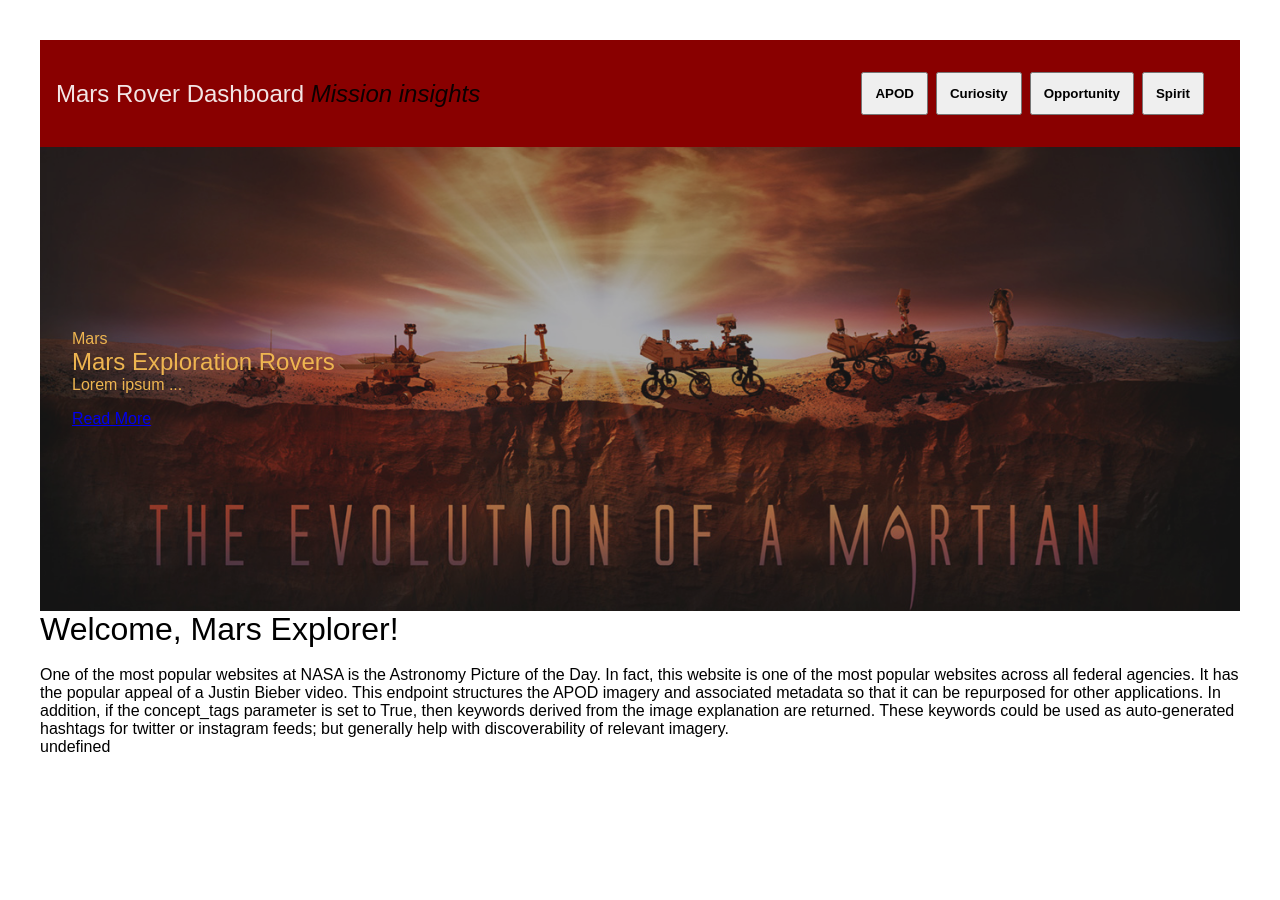
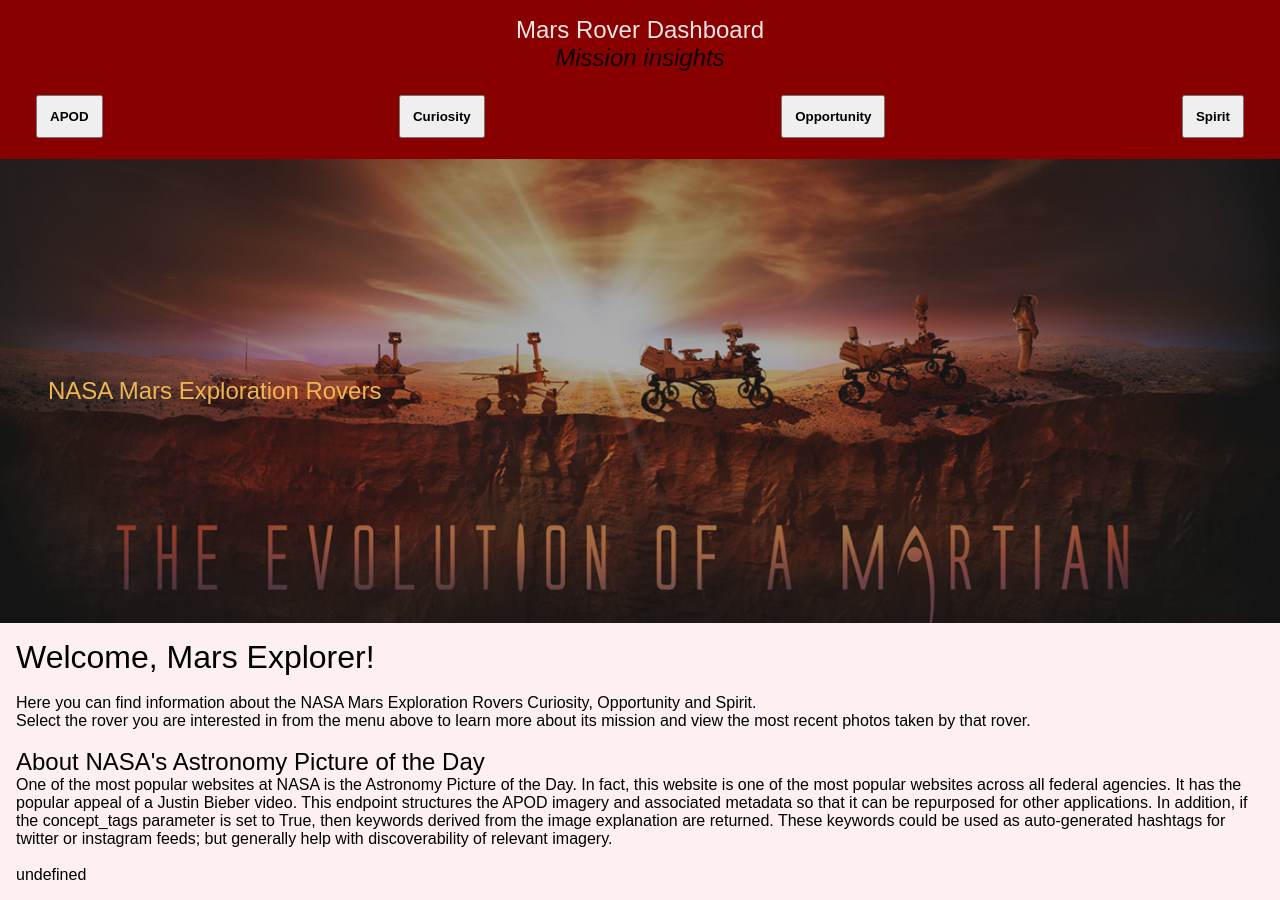
Before and after one commit to Butanska/Mars-Rover-Dashboard, a website: page src/public/index.html in a window 1280 px wide. Before the commit the page ends 800 px from the top, so only its background shows below. Drawn offline with nearby package versions, Linux system fonts and the light colour scheme; no server answers; some icons are missing.

Commit message:
Added styling

```diff
--- a/src/public/assets/stylesheets/index.css
+++ b/src/public/assets/stylesheets/index.css
@@ -1,5 +1,7 @@
 @import "navbar.css";
 @import "showcase.css";
+@import "resets.css";
+@import "page_layout.css";
 
 /* -------------------  MOBILE  --------------------- */
 
@@ -16,7 +18,7 @@ header {
 
 main {
   flex: 1;
-  padding: 20px;
+  /* padding: 20px; */
 }
 
 footer {
--- a/src/public/assets/stylesheets/navbar.css
+++ b/src/public/assets/stylesheets/navbar.css
@@ -9,24 +9,42 @@
 
 #main-nav .container {
   display: grid;
-  grid-template-columns: 5fr 2fr;
+  grid-template-columns: 1fr;
   padding: 1rem;
   align-items: center;
+  text-align: center;
 }
 
 #main-nav .container h1 {
   color: #f3e5e5;
 }
 
+#main-nav .container ul li a {
+  padding: 0.5rem;
+  margin: 0 0.25rem;
+  font-weight: bold;
+}
+
 #main-nav span {
+  display: block;
   color: #0d0000;
   font-style: italic;
 }
 
+
 #main-nav .container .roversContainer {
   display: flex;
   justify-content: space-between;
-  padding: 1rem;
+  align-content: center;
+  flex-wrap: wrap;
+  padding: 1rem 1rem 0rem 1rem;
+}
+
+#main-nav .container .roversContainer div {
+  margin: 0;
+  text-align: center;
+  line-height: 55px;
+  /* font-size: 30px; */
 }
 
 #main-nav .container button {
@@ -35,19 +53,13 @@
   font-weight: bold;
 }
 
-#main-nav .container button .current {
+/* #main-nav .container button .current {
   background: #f3e5e5;
   color: #333;
   border-radius: 5px;
-}
+} */
 
 #main-nav .container button:hover {
   background: #f3e5e5;
   border-radius: 5px;
 }
-
-/* #main-nav .container .roverButton li {
-  padding: 0.75rem;
-  margin: 0 0.25rem;
-  font-weight: bold;
-} */
--- /dev/null
+++ b/src/public/assets/stylesheets/page_layout.css
@@ -0,0 +1,6 @@
+/* Page Layout */
+
+.page-layout {
+  padding: 1rem;
+  background-color: #fef0f0;
+}
--- a/src/public/assets/stylesheets/resets.css
+++ b/src/public/assets/stylesheets/resets.css
@@ -3,7 +3,13 @@ html {
   font-size: 16px;
 }
 
-*, *:before, *:after {
+/* *, *:before, *:after {
+  box-sizing: border-box;
+} */
+
+* {
+  margin: 0;
+  padding: 0;
   box-sizing: border-box;
 }
 
@@ -21,3 +27,7 @@ img {
   max-width: 100%;
   height: auto;
 }
+
+.container {
+  padding: 0 1rem;
+}
--- a/src/public/client.js
+++ b/src/public/client.js
@@ -45,10 +45,18 @@ const App = (state) => {
         <main>
             ${navBar()}
             ${showcase()}
+
+            <div class ="page-layout">
             ${Greeting(store.get('user').get('name'))}
-
-            <section>
                 <br>
+                <p>
+                   Here you can find information about the NASA Mars Exploration Rovers Curiosity, Opportunity and Spirit.
+                </p>
+                <p>
+                   Select the rover you are interested in from the menu above to learn more about its mission and view the most recent photos taken by that rover.
+                </p>
+                <br>
+                <h2>About NASA's Astronomy Picture of the Day</h2>
                 <p>
                     One of the most popular websites at NASA is the Astronomy Picture of the Day. In fact, this website is one of
                     the most popular websites across all federal agencies. It has the popular appeal of a Justin Bieber video.
@@ -57,8 +65,9 @@ const App = (state) => {
                     explanation are returned. These keywords could be used as auto-generated hashtags for twitter or instagram feeds;
                     but generally help with discoverability of relevant imagery.
                 </p>
+                <br>
                 ${ImageOfTheDay(state.get('apod'))}
-            </section>
+            </div>
         </main>
         <footer></footer>
     `
@@ -76,7 +85,9 @@ const navBar = () => {
           <i class="fas fa-globe-europe"></i> Mars Rover Dashboard <span> Mission insights </span>
         </h1>
         <div class="roversContainer">
+            <div class="rovers">
             <button class="current">APOD</button>
+            </div>
             ${buildNavMenu()}
         </div>
       </div>
@@ -93,10 +104,7 @@ const showcase = () => {
       <div class="container">
         <div class="showcase-container">
           <div class="showcase-content">
-            <div class="category category-mars">Mars</div>
-            <h2>Mars Exploration Rovers</h2>
-            <p>Lorem ipsum ...</p>
-            <a href="blog_post.html" class="btn">Read More</a>
+            <h2>NASA Mars Exploration Rovers</h2>
           </div>
         </div>
       </div>
--- a/src/public/index.html
+++ b/src/public/index.html
@@ -8,7 +8,6 @@
     <script src="https://cdnjs.cloudflare.com/ajax/libs/immutable/3.8.2/immutable.min.js"></script>
     <title>Document</title>
     <link rel="stylesheet" href="./assets/stylesheets/index.css">
-    <link rel="stylesheet" href="./assets/stylesheets/resets.css">
 </head>
 
 <body>
```
